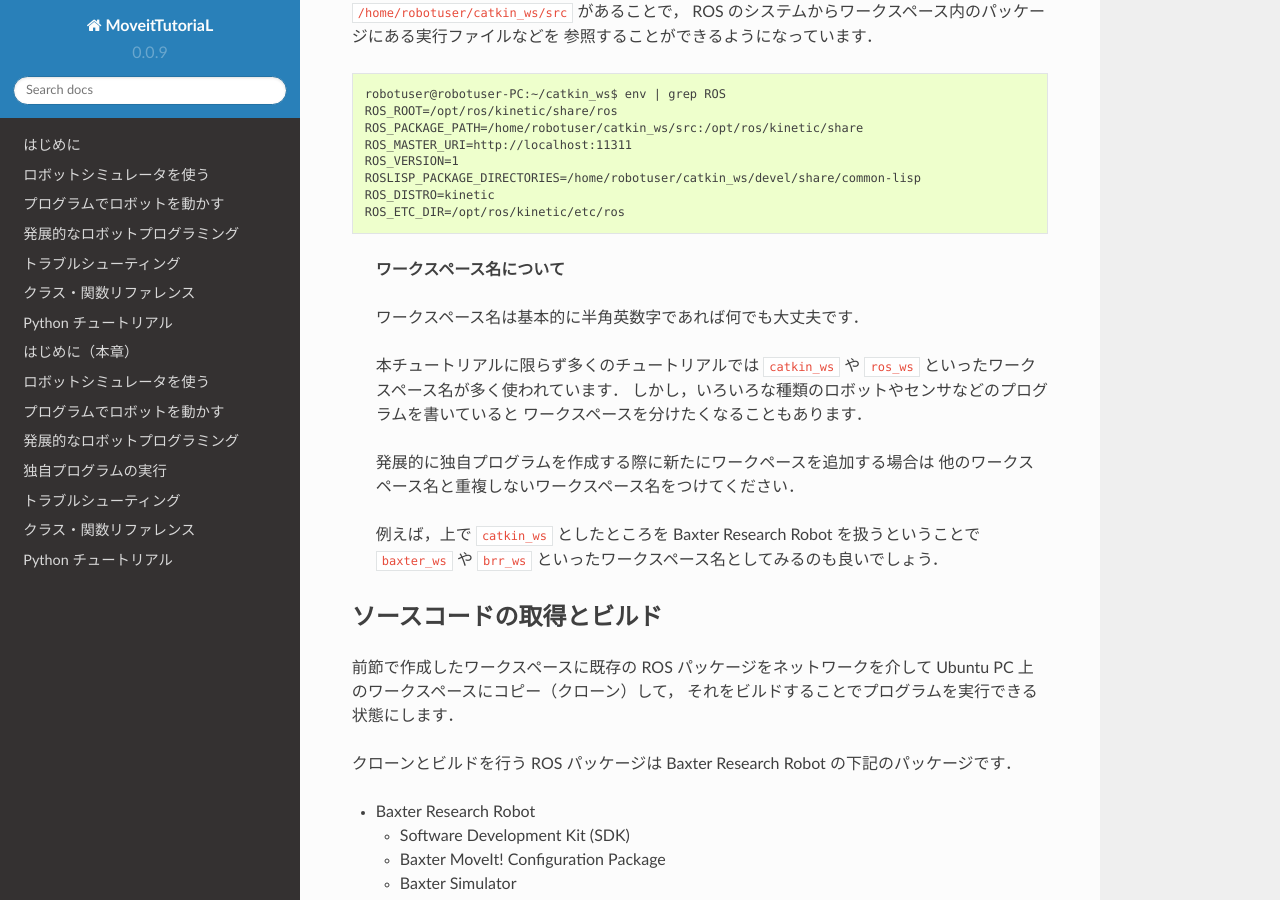
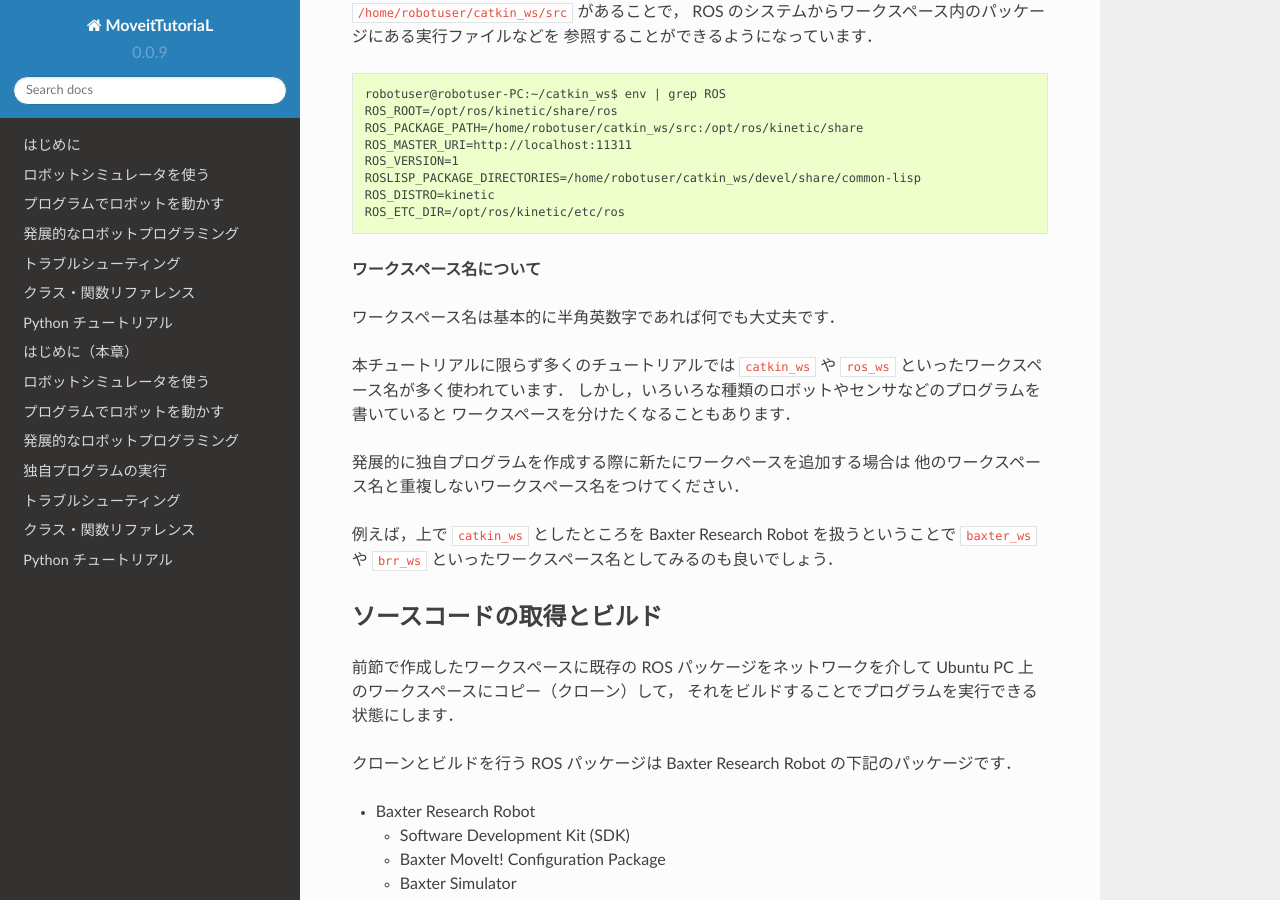
Before and after one commit to tork-a/tork_moveit_tutorial, a Sphinx documentation site: the page built from doc/moveit-tutorial_ja_running-your-own-program.md, in a window 1280 px wide and 900 px high, scrolled down 1429 px. Built offline with Sphinx 7.4.7 and the Read the Docs theme 2.0.0, drawn with Linux system fonts in a browser that asks for light colours.

Commit message:
mod markdown of the additional chapter

````diff
--- a/doc/moveit-tutorial_ja_running-your-own-program.md
+++ b/doc/moveit-tutorial_ja_running-your-own-program.md
@@ -76,21 +76,21 @@ ROS_DISTRO=kinetic
 ROS_ETC_DIR=/opt/ros/kinetic/etc/ros
 ```
 
-> **ワークスペース名について**
->
-> ワークスペース名は基本的に半角英数字であれば何でも大丈夫です．
->
-> 本チュートリアルに限らず多くのチュートリアルでは
-> `catkin_ws` や `ros_ws` といったワークスペース名が多く使われています．
-> しかし，いろいろな種類のロボットやセンサなどのプログラムを書いていると
-> ワークスペースを分けたくなることもあります．
->
-> 発展的に独自プログラムを作成する際に新たにワークペースを追加する場合は
-> 他のワークスペース名と重複しないワークスペース名をつけてください．
->
-> 例えば，上で `catkin_ws` としたところを
-> Baxter Research Robot を扱うということで
-> `baxter_ws` や `brr_ws` といったワークスペース名としてみるのも良いでしょう．
+**ワークスペース名について**
+
+ワークスペース名は基本的に半角英数字であれば何でも大丈夫です．
+
+本チュートリアルに限らず多くのチュートリアルでは
+`catkin_ws` や `ros_ws` といったワークスペース名が多く使われています．
+しかし，いろいろな種類のロボットやセンサなどのプログラムを書いていると
+ワークスペースを分けたくなることもあります．
+
+発展的に独自プログラムを作成する際に新たにワークペースを追加する場合は
+他のワークスペース名と重複しないワークスペース名をつけてください．
+
+例えば，上で `catkin_ws` としたところを
+Baxter Research Robot を扱うということで
+`baxter_ws` や `brr_ws` といったワークスペース名としてみるのも良いでしょう．
 
 
 ## ソースコードの取得とビルド
@@ -308,15 +308,12 @@ $ rospack find tork_movieit_tutorial
 
 1. ワークスペース内の `tork_moveit_tutorial` が **参照されている** 場合
     （パッケージの取得とビルドを行った方を参照）
-
     ```
     robotuser@robotuser-PC:~/catkin_ws$ rospack find tork_moveit_tutorial
     /home/robotuser/catkin_ws/src/tork_moveit_tutorial
     ```
-
 1. ワークスペース内の `tork_moveit_tutorial` が **参照されていない** 場合
     （元々インストールされているパッケージの方を参照）
-
     ```
     robotuser@robotuser-PC:~/catkin_ws$ rospack find tork_moveit_tutorial
     /opt/ros/<$ROS_DISTRO>/share/tork_moveit_tutorial
@@ -414,7 +411,7 @@ $ gedit baxter_moveit_tutorial_poses_2.py
 ```
 
 **baxter_moveit_tutorial_poses_2.py** （コピー直後）
-``` python
+```python
 #!/usr/bin/env python
 
 from tork_moveit_tutorial import *
@@ -469,7 +466,7 @@ if __name__ == '__main__':
 
 動作 3 と 4 の部分をプログラムに置き換えると次のようになります．
 
-``` python
+```python
     # Pose Target 3
     group.set_pose_target( pose_target_1 )
     group.go()
@@ -498,7 +495,7 @@ if __name__ == '__main__':
 動作 3 と 4 の部分を元の `baxter_moveit_tutorial_poses_2.py` に加えた
 全体のプログラムは次のようになります．
 
-``` python
+```python
 #!/usr/bin/env python
 
 from tork_moveit_tutorial import *
````
